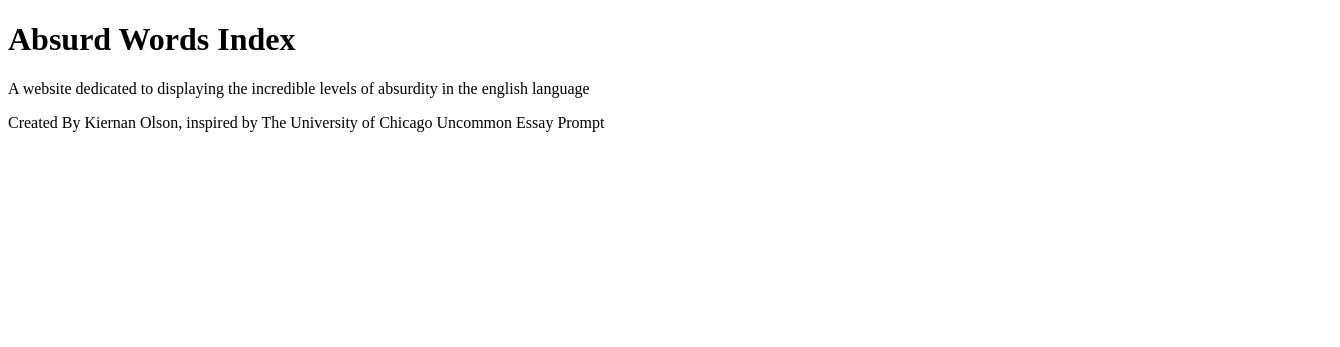
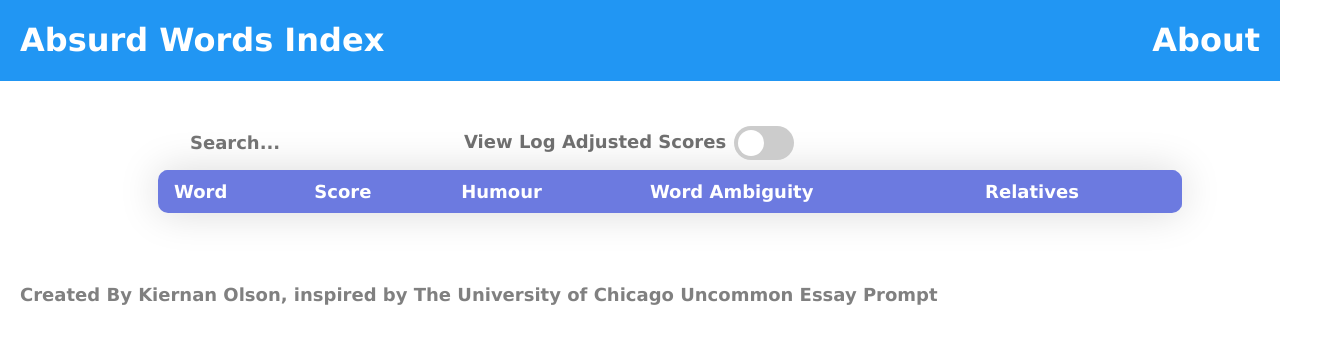
Before and after one commit to eleanormally/absurd-words, a plain HTML site: page frontend/index.html in a window 1280 px wide. Shown: the whole page, 1340 px wide, since content can reach past the window. Drawn offline with nearby package versions, Linux system fonts and the light colour scheme; no server answers.

Commit message:
start frontend

```diff
--- /dev/null
+++ b/frontend/database.js
@@ -0,0 +1,70 @@
+APIURI = "https://absurdwordsbackend.herokuapp.com/";
+
+$(document).ready(function() {
+
+    getBaseTable();
+
+    $("#logScore").change(function(){
+        ischecked = $(this).is(':checked');
+        if(ischecked){
+            $(".scoreValue").each(function(){
+                $(this).html(Math.round(Math.exp((Number($(this).text())))));
+            });
+        }
+        else {
+            $(".scoreValue").each(function(){
+                $(this).html(Math.log((Number($(this).text()))).toFixed(5));
+            });
+        }
+    });
+
+    $(".searchBox").on('keypress', function (e) {
+        if(e.which === 13) {
+            search($(this).val());
+        }
+    });
+
+});
+
+function search(word) {
+    $.get(APIURI + "/getWord/" + word.toLowerCase() + "?calculate=true", function(data){
+        if (data.hasOwnProperty("word")) {
+            if($(".showTable").is(":hidden")) {
+                console.log('test');
+                $("#wordTable > tbody").empty();
+            }
+            row = $(".wordTableBody").append("<tr class=\"wordRow\"></tr>");
+            row.append([
+                $("<td>").html(data['word']),
+                $("<td class=\"scoreValue\">").html(data['score']),
+                $("<td>").html(data['humour']),
+                $("<td>").html(data['ambiguity']),
+                $("<td>").html(data['relatives'])
+            ]);
+        }
+        $(".showTable").show();
+    }
+    );
+}
+
+function getBaseTable() {
+    $.get(APIURI + "/words?sortMethod=scoreInverse", function(data){
+        words = data["results"];
+        words.forEach((word) => {
+            row = $(".wordTableBody").append("<tr class=\"wordRow\"></tr>");
+            row.append([
+                $("<td>").html(word['word']),
+                $("<td class=\"scoreValue\">").html(word['score'].toFixed(5)),
+                $("<td>").html(word['humour'].toFixed(8)),
+                $("<td>").html(word['ambiguity']),
+                $("<td>").html(word['relatives'].toFixed(5))
+            ]);
+        });
+    });
+}
+
+function showTable() {
+    $(".showTable").hide();
+    $(".searchBox").val("");
+    getBaseTable();
+}
--- /dev/null
+++ b/frontend/index.css
@@ -0,0 +1,224 @@
+html, body {
+    font-family: Verdana, Geneva, Tahoma, sans-serif;
+    margin: 0;
+    padding: 0;
+}
+
+.header {
+    margin: 0;
+    padding: 0;
+    overflow: hidden;
+    background-color: #2196F3;
+}
+
+a {
+    color: inherit;
+    text-decoration: inherit;
+}
+
+.mainText {
+    color: #fff;
+    padding-left: 20px;
+}
+
+.headerText {
+    color: #fff;
+    padding-left: 20px;
+}
+
+.header-right {
+    float: right;
+    padding-right: 20px;
+}
+
+@media screen and (max-width: 500px) {
+    .header a {
+      float: none;
+      display: block;
+      text-align: left;
+    }
+    .header-right {
+      float: none;
+    }
+  }
+
+.searchWrapper {
+    display: flex;
+    margin: auto;
+    width: 75%;
+    padding-top: 50px;
+}
+
+.searchBox {
+    border: 0px;
+    border-radius: 5px;
+    height: 20px;
+    padding: 2px 23px 2px 30px;
+    outline: 0;
+    background-color: #fff;
+    font-size: 18px;
+    font-family: Verdana;
+    font-weight: bold;
+    Color: #707070;
+  }
+
+::placeholder {
+    font-size: 18px;
+    font-family: Verdana;
+    font-weight: bold;
+}
+
+label {
+    font-size: 18px;
+    font-weight: bold;
+    color: #707070;
+    -moz-user-select: -moz-none;
+    -khtml-user-select: none;
+    -webkit-user-select: none;
+    -ms-user-select: none;
+    user-select: none;
+}
+.wordTableWrapper {
+    width: 100%;
+    background: #fff;
+    display: -webkit-box;
+    display: -webkit-flex;
+    display: -moz-box;
+    display: -ms-flexbox;
+    display: flex;
+    align-items: center;
+    justify-content: center;
+    flex-wrap: wrap;
+    padding: 33px 30px;
+    padding-top: 10px;
+}
+
+th {
+    font-size: 18px;
+    color: #fff;
+    background-color: #6c7ae0;
+    padding: 10px;
+    padding-left: 15px;
+    border: 1px solid #6c7ae0;
+    text-align: left;
+}
+
+td {
+    padding: 10px;
+    padding-left: 15px;
+    font-size: 17px;
+    color: #808080;
+    line-height: 1.4;
+    -moz-user-select: -moz-none;
+    -khtml-user-select: none;
+    -webkit-user-select: none;
+    -ms-user-select: none;
+    user-select: none;
+}
+
+td:hover {
+    background-color: #ccc;
+    border-radius: 15px;
+
+}
+
+
+.wordTable {
+    width: 80%;
+    border-radius: 10px;
+    overflow: hidden;
+    border-collapse: collapse;
+    border-width: 0px;
+    box-shadow: 0 0px 40px 0px rgba(0, 0, 0, 0.15);
+    -moz-box-shadow: 0 0px 40px 0px rgba(0, 0, 0, 0.15);
+    -webkit-box-shadow: 0 0px 40px 0px rgba(0, 0, 0, 0.15);
+    -o-box-shadow: 0 0px 40px 0px rgba(0, 0, 0, 0.15);
+    -ms-box-shadow: 0 0px 40px 0px rgba(0, 0, 0, 0.15);
+}
+
+.logScoreSwitch {
+    position: relative;
+    display: inline-block;
+    width: 60px;
+    height: 34px;
+}
+
+.logScoreSwitch input {
+    opacity: 0;
+    width: 0;
+    height: 0;
+
+}
+
+.switchWrapper {
+    padding-left: 8px;
+    margin-top: -5px;
+}
+
+.slider {
+    position: absolute;
+    cursor: pointer;
+    top: 0;
+    left: 0;
+    right: 0;
+    bottom: 0;
+    background-color: #ccc;
+    -webkit-transition: .4s;
+    transition: .4s;
+    border-radius: 34px;
+}
+
+.slider:before {
+    position: absolute;
+    content: "";
+    height: 26px;
+    width: 26px;
+    left: 4px;
+    bottom: 4px;
+    background-color: white;
+    -webkit-transition: .4s;
+    transition: .4s;
+    border-radius: 50%;
+}
+
+input:checked + .slider {
+    background-color: #2196F3;
+}
+
+input:focus + .slider {
+    box-shadow: 0 0 1px #2196F3;
+}
+
+input:checked + .slider:before {
+    -webkit-transform: translateX(26px);
+    -ms-transform: translateX(26px);
+    transform: translateX(26px);
+}
+
+
+.showTable {
+    margin-left: 15%;
+    font-family: Verdana;
+    font-size: 20px;
+    font-weight: bold;
+    color: #707070;
+    border-radius: 25px;
+    padding: 10px;
+    border: 0px;
+    text-align:center;
+    background-color: #ccc;
+    transition: all 0.2s;
+}
+
+.showTable:hover {
+    background-color: rgb(179, 179, 179);
+
+}
+
+footer {
+    padding: 20px;
+    font-size: 18px;
+    font-family: Verdana;
+    font-weight: Bold;
+    color: #808080;
+}
--- a/frontend/index.html
+++ b/frontend/index.html
@@ -5,20 +5,60 @@
 	<title>
 		Absurd Words
 	</title>
+	<script src="https://ajax.googleapis.com/ajax/libs/jquery/3.5.1/jquery.min.js"></script>
+	<script src="database.js"></script>
+	<link rel="stylesheet" href="index.css">
+</head>
 
-	<body>
-		<h1 class="mainHeader">
+<body>
+	<div class="header">
+		<a href="/index.html" style="float:left">
+		<h1 class="mainText">
 			Absurd Words Index
 		</h1>
-		<p class="descriptor">
-			A website dedicated to displaying the incredible levels of absurdity in the english language
-		</p>
-
-
-
-		<div class="footer">
-			<p>Created By Kiernan Olson, inspired by The University of Chicago Uncommon Essay Prompt</p>
+		</a>
+		<div class="header-right">
+			<a href="/about.html">
+			<h1 class="headerText">
+				About
+			</h1>
+			</a>
 		</div>
 
+	</div>
+
+	<div class="fullWrapper">
+		<div class="searchWrapper">
+			<input class="searchBox" type="text" placeholder="Search..."></input>
+			<label for="logScore">View Log Adjusted Scores</label>
+			<div class="switchWrapper">
+				<label class="logScoreSwitch">
+					<input type="checkbox" id="logScore">
+					<span class="slider"></span>
+				</label>
+			</div>
+		</div>
+		<div class="wordViewer">
+			<div class="wordTableWrapper">
+				<table class="wordTable" id="wordTable">
+						<thead class="wordTableHead">
+							<tr class="wordTableHeaderRow">
+								<th>Word</th>
+								<th>Score</th>
+								<th>Humour</th>
+								<th>Word Ambiguity</th>
+								<th>Relatives</th>
+							</tr>
+						</thead>
+					<tbody class="wordTableBody"></tbody>
+				</table>
+			</div>
+		</div>
+		<button class="showTable" hidden onclick="showTable()">Return To Full Word List</button>
+	</div>
+
+	<footer>
+		<p>Created By Kiernan Olson, inspired by The University of Chicago Uncommon Essay Prompt</p>
+	</footer>
 </body>
 </html>
```
Also changed, not shown: frontend/about.html (added, +30 -0 lines).
